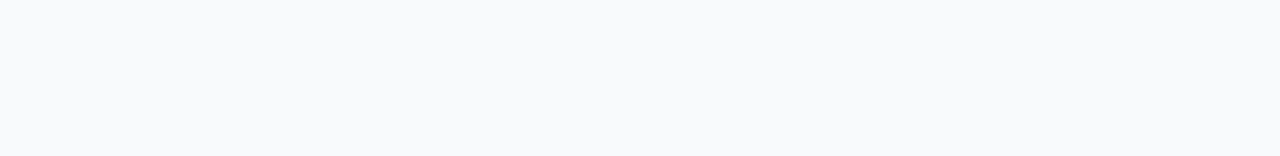
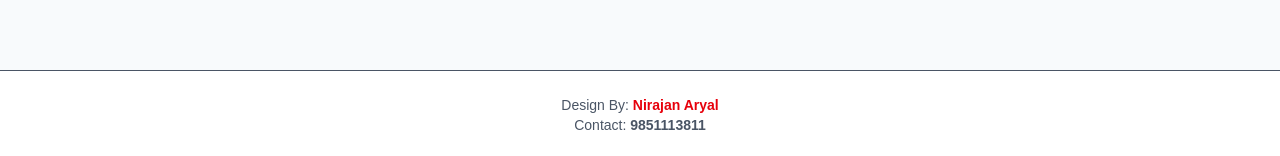
Before and after one commit to district325f/blood-donation-system, a Next.js app in the folder bloodapp/: page / in a window 1280 px wide. Shown: the part 641-797 px from the top of the page. Built offline with nearby package versions, Linux system fonts and the light colour scheme; no server answers.

Commit message:
Refactor Home component and improve layout

```diff
--- a/bloodapp/app/page.tsx
+++ b/bloodapp/app/page.tsx
@@ -16,12 +16,16 @@ export default function Home() {
 
   return (
     <main className="min-h-screen bg-slate-50 flex flex-col">
+      {/* Hero Section */}
       <section className="bg-white border-b py-10 px-6 text-center">
         <div className="flex justify-center mb-4">
+           {/* यहाँ आफ्नो लोगो फाइल राख्नुहोस्, फाइल पाथ चेक गर्नुहोस् */}
            <Image src="/blood-logo.png" alt="Blood Logo" width={100} height={100} />
         </div>
+
         <h1 className="text-4xl font-extrabold text-red-600 mb-4">Blood Management System</h1>
         <p className="text-gray-600 mb-8 max-w-lg mx-auto">तपाईंको सानो सहयोगले कसैको जीवन बचाउन सक्छ ।</p>
+
         <div className="flex flex-col sm:flex-row gap-4 justify-center">
           <Link href="/register" className="bg-red-600 hover:bg-red-700 text-white font-bold py-3 px-8 rounded-xl shadow-lg transition">Register New Donor</Link>
           <Link href="/requests" className="bg-blue-600 hover:bg-blue-700 text-white font-bold py-3 px-8 rounded-xl shadow-lg transition">Make a Request</Link>
@@ -29,6 +33,7 @@ export default function Home() {
         </div>
       </section>
 
+      {/* Recent Requests Section */}
       <section className="flex-grow max-w-5xl mx-auto py-10 px-4 w-full">
         <h2 className="text-2xl font-bold text-gray-800 mb-6 flex items-center">
           <span className="w-2 h-8 bg-red-600 rounded mr-3"></span>
@@ -39,16 +44,19 @@ export default function Home() {
           {requests && requests.length > 0 ? (
             requests.slice().reverse().map((req: any, index: number) => (
               <div key={index} className="bg-white p-6 rounded-2xl shadow-sm border border-slate-200 hover:shadow-xl transition relative">
+
+                {/* यो भागले Units को विवरण दाहिने कुनामा राख्छ */}
                 <div className="absolute top-4 right-4 bg-red-600 text-white text-[10px] font-black px-3 py-1 rounded-full shadow-md uppercase tracking-widest">
                     {req.Units} Units Needed
                 </div>
+
                 <div className="flex justify-between items-start mb-4 mt-2">
                     <span className="text-3xl font-black text-red-600 bg-red-50 w-16 h-16 flex items-center justify-center rounded-2xl">{req.BloodGroup}</span>
                 </div>
+
                 <h3 className="text-xl font-bold text-gray-900">{req.PatientName}</h3>
                 <p className="text-sm text-gray-600 font-medium">Hospital: {req.HospitalName}</p>
 
-                {/* मिति र समय यहाँ देखाउने */}
                 <div className="flex justify-between text-[10px] text-gray-500 mt-3 mb-4 font-mono bg-slate-50 p-2 rounded-lg border border-slate-100">
                     <span>📅 {req.Date}</span>
                     <span>🕒 {req.Time}</span>
@@ -66,6 +74,11 @@ export default function Home() {
           )}
         </div>
       </section>
+
+      <footer className="bg-white border-t py-6 text-center text-gray-600 text-sm">
+        <p>Design By: <span className="font-bold text-red-600">Nirajan Aryal</span></p>
+        <p>Contact: <span className="font-bold">9851113811</span></p>
+      </footer>
     </main>
   );
 }
```
